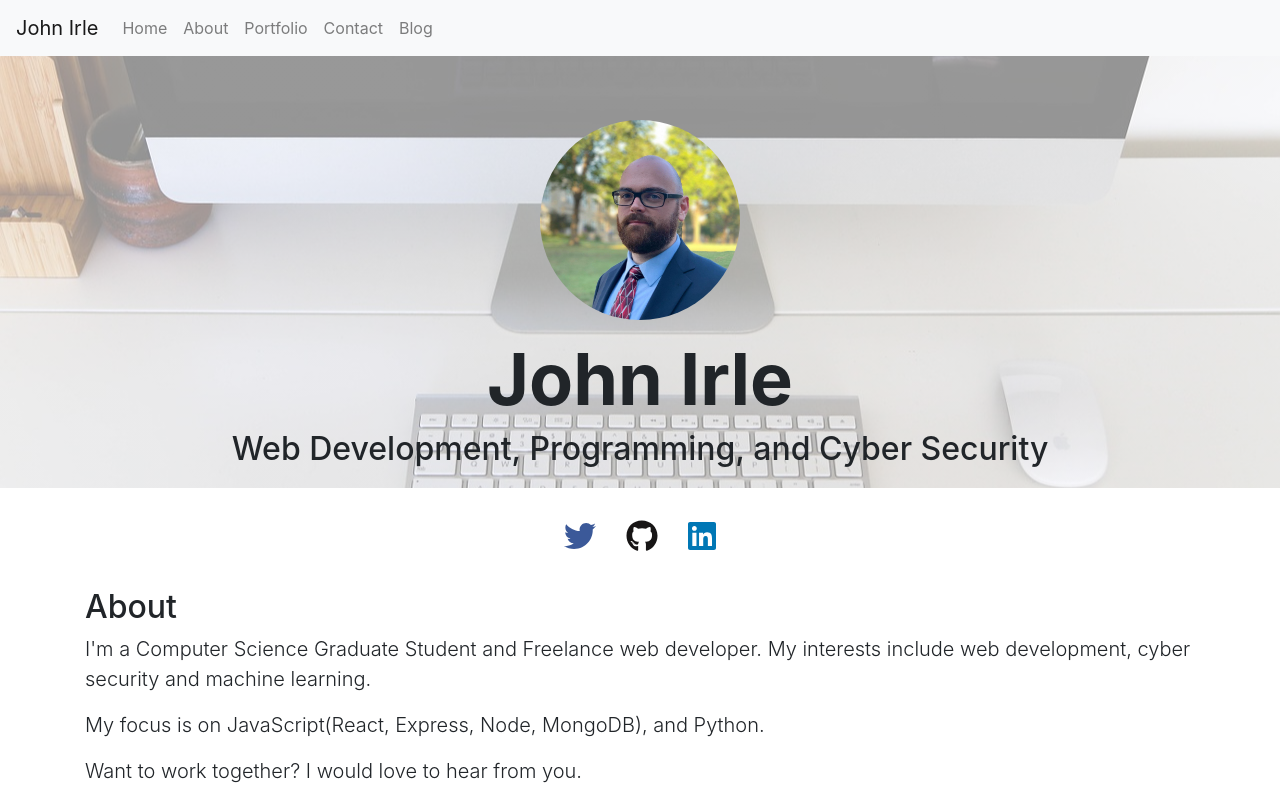
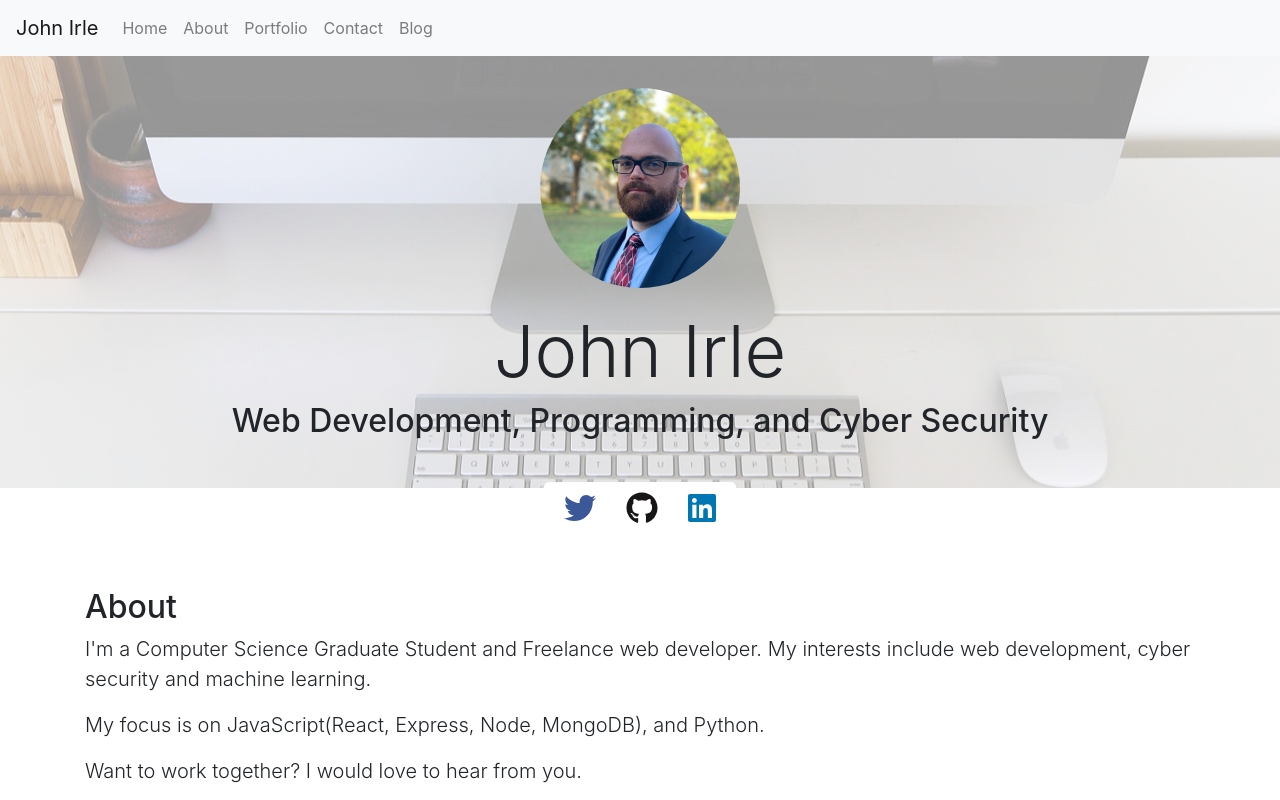
Before and after one commit to JohnIrle/Portfolio, a React (Create React App) app: page / in a window 1280 px wide. Shown: the top 800 px of the page. Built offline with nearby package versions, Linux system fonts and the light colour scheme.

Commit message:
Change padding and make h1 display.

```diff
--- a/src/components/Home.js
+++ b/src/components/Home.js
@@ -1,7 +1,6 @@
 import React from "react";
 import JohnIrle from "../resources/img/blazer.jpg";
 import SocialIcons from "./SocialIcons";
-import { Card } from "react-bootstrap";
 
 function Home(props) {
     return (
@@ -13,14 +12,11 @@ function Home(props) {
                     flexDirection: "column",
                     justifyContent: "center",
                     alignItems: "center",
-                    paddingTop: "14vh",
+                    paddingTop: "5rem",
                 }}
             >
                 <img className="profile-image" src={JohnIrle} alt="John Irle" />
-                <h1 style={{ fontSize: "4.5em", fontWeight: 700 }}>
-                    {" "}
-                    John Irle
-                </h1>
+                <h1 className="display-3 mt-1"> John Irle</h1>
                 <h2>Web Development, Programming, and Cyber Security</h2>
                 <hr />
                 <div
```
